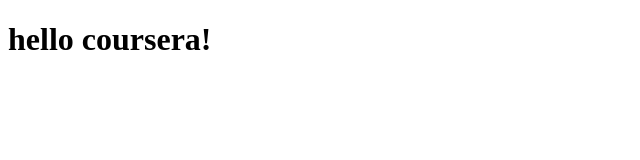
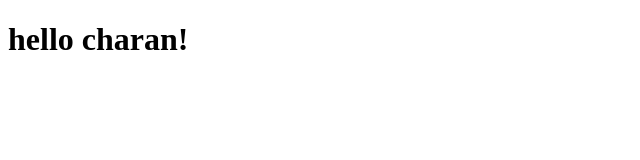
Before and after one commit to praneethtopalli/courseera-test, a plain HTML site: page site/site/index.html in a window 1280 px wide. Shown: the full height of the page, 0-640 px from the left. Drawn offline with Linux system fonts and the light colour scheme.

Commit message:
small addition

```diff
--- a/site/site/index.html
+++ b/site/site/index.html
@@ -4,6 +4,6 @@
 	<title>hello coursera</title>
 </head>
 <body>
-<h1>hello coursera!</h1>
+<h1>hello charan!</h1>
 </body>
 </html>
```
